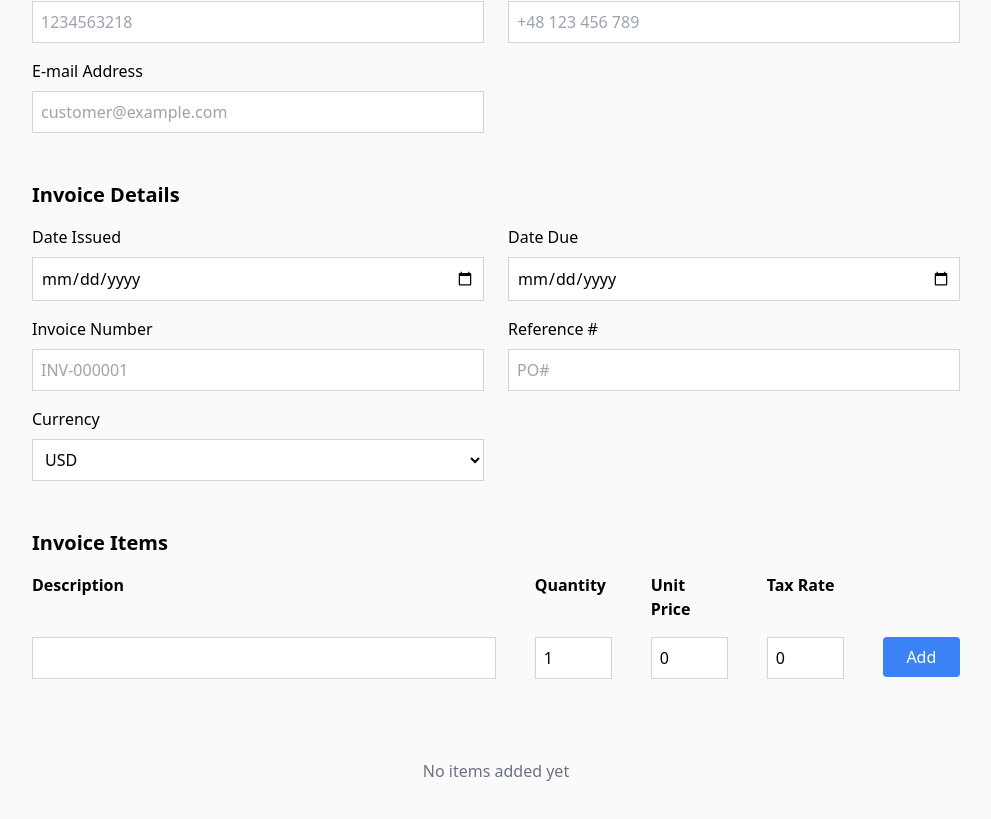
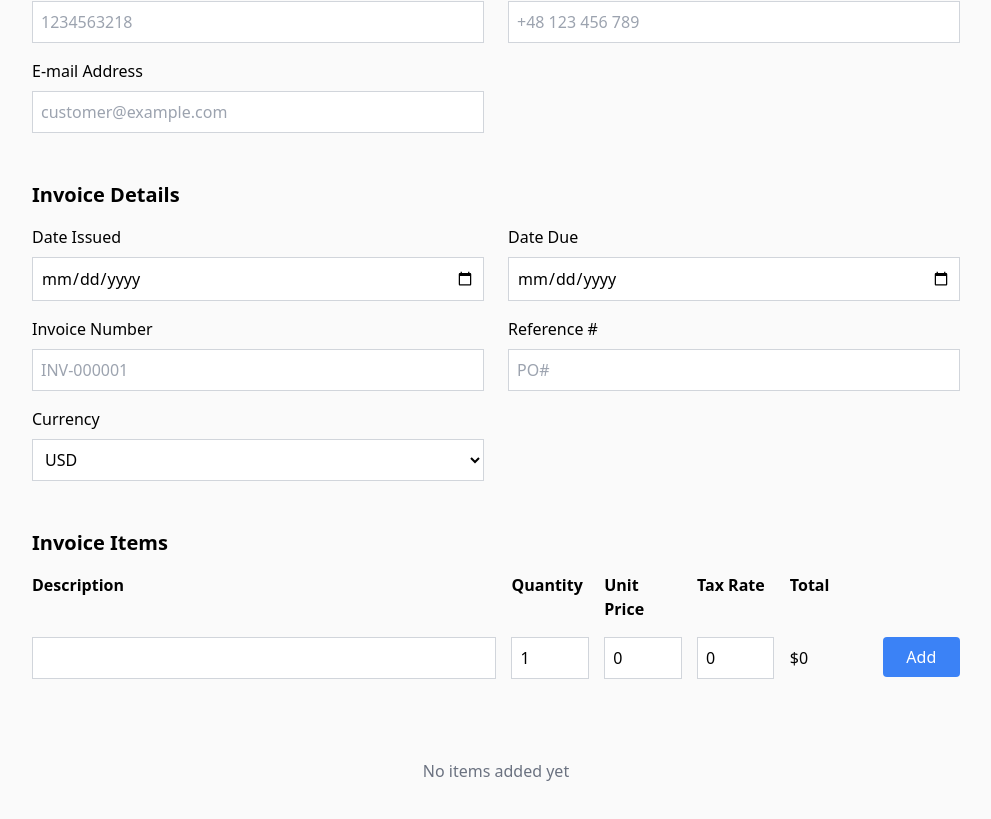
Before and after one commit to jmalinkiewicz/react-invoice-generator, a React (Vite) app: page / in a window 1280 px wide. Shown: the part 647-1466 px from the top of the page, without its empty margins (144-1135 px from the left). Built offline with nearby package versions, Linux system fonts and the light colour scheme.

Commit message:
add total col

```diff
--- a/src/components/forms/itemsForm.tsx
+++ b/src/components/forms/itemsForm.tsx
@@ -19,6 +19,13 @@ export default function ItemsForm() {
     EUR: "€",
     PLN: "zł",
   }[currency];
+
+  const total =
+    (Number(quantity) *
+      Math.floor(
+        (Number(unitPrice) + Number(unitPrice) * (Number(taxRate) / 100)) * 100
+      )) /
+    100;
 
   function handleAddItem() {
     if (!description || !quantity || !unitPrice || !taxRate) {
@@ -53,6 +60,7 @@ export default function ItemsForm() {
             <div className="w-1/12">Quantity</div>
             <div className="w-1/12 ">Unit Price</div>
             <div className="w-1/12 ">Tax Rate</div>
+            <div className="w-1/12 ">Total</div>
             <div className="w-1/12 "></div>
           </div>
           <div className="flex justify-between">
@@ -97,6 +105,8 @@ export default function ItemsForm() {
                 type="number"
                 className="w-full p-2 border-[1px] border-gray-300 hover:border-gray-400"
                 value={taxRate}
+                max={100}
+                min={0}
                 onChange={(e) => {
                   if (e.target.value === "" || Number(e.target.value) < 0) {
                     setTaxRate("");
@@ -105,6 +115,12 @@ export default function ItemsForm() {
                   }
                 }}
               />
+            </div>
+            <div className="w-1/12 flex items-center">
+              <span>
+                {currencyChar}
+                {total}
+              </span>
             </div>
             <div className="w-1/12">
               <button
@@ -121,7 +137,7 @@ export default function ItemsForm() {
             No items added yet
           </div>
         )}
-        <div className="flex flex-col mt-6">
+        <div className="flex flex-col gap-1 mt-6">
           {items.items.map((item, index) => {
             return (
               <div className="flex justify-between bg-slate-200 rounded py-1 px font-medium">
@@ -137,6 +153,16 @@ export default function ItemsForm() {
                 </div>
                 <div className="w-1/12 grid place-items-center">
                   {item.taxRate}%
+                </div>
+                <div className="w-1/12 flex items-center">
+                  {currencyChar}
+                  {(Number(item.quantity) *
+                    Math.floor(
+                      (Number(item.unitPrice) +
+                        Number(item.unitPrice) * (Number(item.taxRate) / 100)) *
+                        100
+                    )) /
+                    100}
                 </div>
                 <div className="w-1/12">
                   <button
```
